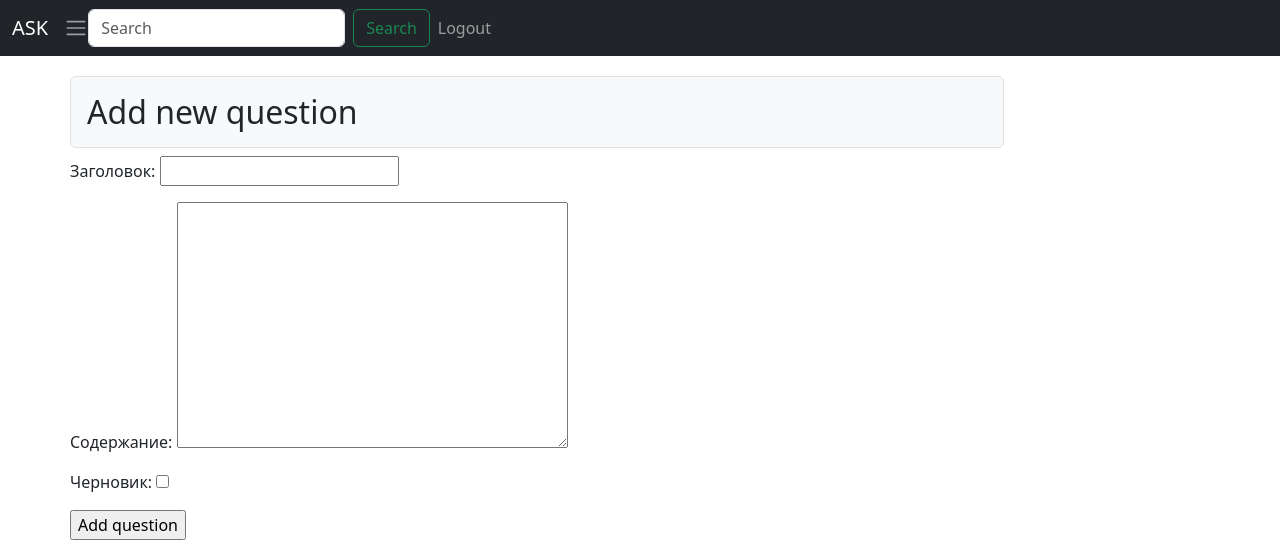
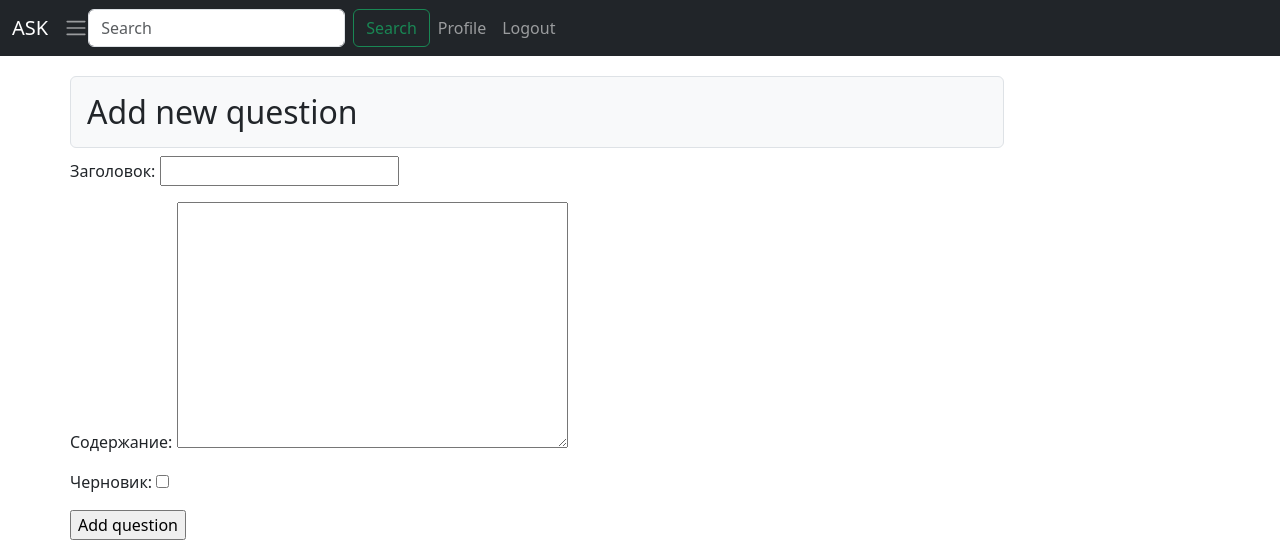
Before and after one commit to EternalTLD/Ask--Django, a Django app: page /new_question/ in a window 1280 px wide. Shown: the top 555 px of the page. Run offline with Django 4.2, Linux system fonts and the light colour scheme; the visitor is signed in with stand-in values (Sample User, id 1); some libraries are stand-ins or nearby versions.

Commit message:
add profile detail links

```diff
--- a/ask_project/templates/layout/nav_bar.html
+++ b/ask_project/templates/layout/nav_bar.html
@@ -27,6 +27,9 @@
           </form>
           <ul class="navbar-nav me-auto mb-2 mb-md-0">
             {% if request.user.is_authenticated %}
+            <li class="nav-item">
+              <a class="nav-link" href="{% url 'profiles:profile_detail' request.user.username %}">Profile</a>
+            </li>
             <li class="nav-item">
               <a class="nav-link" href="{% url 'users:logout' %}">Logout</a>
             </li>
--- a/ask_project/templates/layout/side_menu.html
+++ b/ask_project/templates/layout/side_menu.html
@@ -27,6 +27,9 @@
           </form>
           <ul class="navbar-nav me-auto mb-2 mb-md-0">
             {% if request.user.is_authenticated %}
+            <li class="nav-item">
+              <a class="nav-link" href="{% url 'profiles:profile_detail' request.user.username %}">Profile</a>
+            </li>
             <li class="nav-item">
               <a class="nav-link" href="{% url 'users:logout' %}">Logout</a>
             </li>
```
